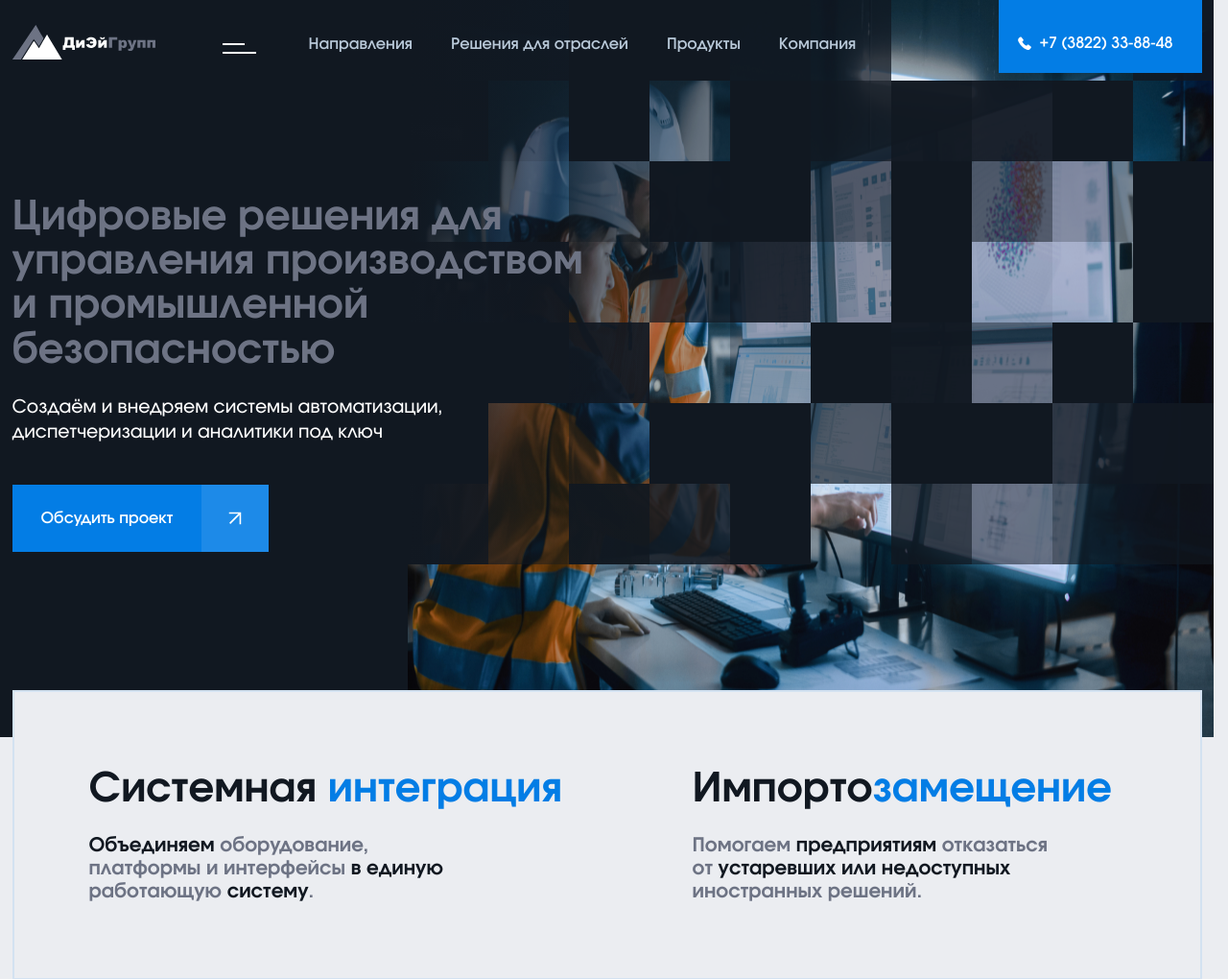
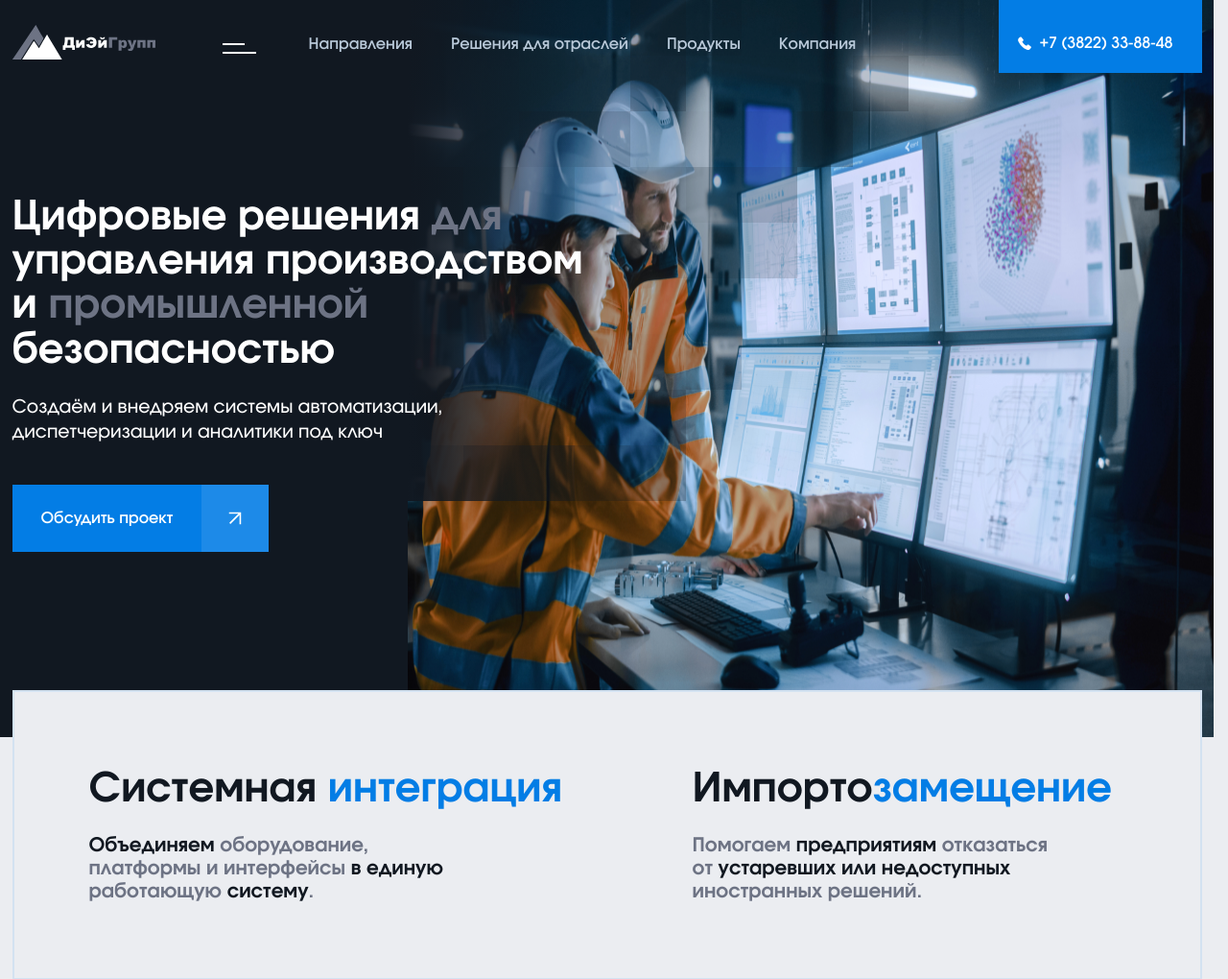
Before and after one commit to Memento-mori-dev/frontend-vite, a PHP site: page / in a window 1280 px wide. Shown: the top 1020 px of the page at 96% size. Run offline with PHP 8.4, Linux system fonts and the light colour scheme; style sheets or scripts are compiled from the project's sources; some libraries are stand-ins or nearby versions.

Commit message:
новая анимация chess

```diff
--- a/layout/index.html
+++ b/layout/index.html
@@ -117,7 +117,7 @@
               <div class="hero__chess-item"></div>
               <div class="hero__chess-item"></div>
               <div class="hero__chess-item"></div>
-              <div class="hero__chess-item"></div>
+              <div class="hero__chess-item hero__chess-item--none"></div>
 
               <div class="hero__chess-item"></div>
               <div class="hero__chess-item"></div>
@@ -127,8 +127,8 @@
               <div class="hero__chess-item"></div>
               <div class="hero__chess-item"></div>
               <div class="hero__chess-item"></div>
-              <div class="hero__chess-item"></div>
-              <div class="hero__chess-item"></div>
+              <div class="hero__chess-item hero__chess-item--none"></div>
+              <div class="hero__chess-item hero__chess-item--none"></div>
 
               <div class="hero__chess-item"></div>
               <div class="hero__chess-item"></div>
@@ -137,9 +137,9 @@
               <div class="hero__chess-item"></div>
               <div class="hero__chess-item"></div>
               <div class="hero__chess-item"></div>
-              <div class="hero__chess-item"></div>
-              <div class="hero__chess-item"></div>
-              <div class="hero__chess-item"></div>
+              <div class="hero__chess-item hero__chess-item--none"></div>
+              <div class="hero__chess-item hero__chess-item--none"></div>
+              <div class="hero__chess-item hero__chess-item--none"></div>
 
               <div class="hero__chess-item"></div>
               <div class="hero__chess-item"></div>
@@ -148,9 +148,9 @@
               <div class="hero__chess-item"></div>
               <div class="hero__chess-item"></div>
               <div class="hero__chess-item"></div>
-              <div class="hero__chess-item"></div>
-              <div class="hero__chess-item"></div>
-              <div class="hero__chess-item"></div>
+              <div class="hero__chess-item hero__chess-item--none"></div>
+              <div class="hero__chess-item hero__chess-item--none"></div>
+              <div class="hero__chess-item hero__chess-item--none"></div>
 
               <div class="hero__chess-item"></div>
               <div class="hero__chess-item"></div>
@@ -158,10 +158,10 @@
               <div class="hero__chess-item"></div>
               <div class="hero__chess-item"></div>
               <div class="hero__chess-item"></div>
-              <div class="hero__chess-item"></div>
-              <div class="hero__chess-item"></div>
-              <div class="hero__chess-item"></div>
-              <div class="hero__chess-item"></div>
+              <div class="hero__chess-item hero__chess-item--none"></div>
+              <div class="hero__chess-item hero__chess-item--none"></div>
+              <div class="hero__chess-item hero__chess-item--none"></div>
+              <div class="hero__chess-item hero__chess-item--none"></div>
 
               <div class="hero__chess-item"></div>
               <div class="hero__chess-item"></div>
@@ -169,10 +169,32 @@
               <div class="hero__chess-item"></div>
               <div class="hero__chess-item"></div>
               <div class="hero__chess-item"></div>
+              <div class="hero__chess-item hero__chess-item--none"></div>
+              <div class="hero__chess-item hero__chess-item--none"></div>
+              <div class="hero__chess-item hero__chess-item--none"></div>
+              <div class="hero__chess-item hero__chess-item--none"></div>
+
               <div class="hero__chess-item"></div>
               <div class="hero__chess-item"></div>
               <div class="hero__chess-item"></div>
               <div class="hero__chess-item"></div>
+              <div class="hero__chess-item"></div>
+              <div class="hero__chess-item hero__chess-item--none"></div>
+              <div class="hero__chess-item hero__chess-item--none"></div>
+              <div class="hero__chess-item hero__chess-item--none"></div>
+              <div class="hero__chess-item hero__chess-item--none"></div>
+              <div class="hero__chess-item hero__chess-item--none"></div>
+
+              <div class="hero__chess-item"></div>
+              <div class="hero__chess-item"></div>
+              <div class="hero__chess-item"></div>
+              <div class="hero__chess-item"></div>
+              <div class="hero__chess-item"></div>
+              <div class="hero__chess-item hero__chess-item--none"></div>
+              <div class="hero__chess-item hero__chess-item--none"></div>
+              <div class="hero__chess-item hero__chess-item--none"></div>
+              <div class="hero__chess-item hero__chess-item--none"></div>
+              <div class="hero__chess-item hero__chess-item--none"></div>
             </div>
           </div>
         </div>
@@ -1233,45 +1255,41 @@
     <script type="module" src="/src/main.js"></script>
 
     <script>
-      let grid = [7,10], //[rows, columns]
-      tl = gsap.timeline({repeat: -1, repeatDelay: 0.5});
+      let grid = [10, 9];
 
-      //one stagger call does all the animation:
-      tl.to(".hero__chess-item", {
-          duration: 1,
-          opacity: 0,
-          yoyo: true,
-          repeat: 1,
-          ease: "power1.inOut",
-          stagger: {
-              amount: 1.5,
-              grid: grid,
-              axis: null,
-              from: "random",
-          }
+      gsap.utils.toArray(".hero__chess-item").forEach(item => {
+          gsap.to(item, {
+              duration: 2,
+              opacity: 0.1,
+              yoyo: true,
+              repeat: -1,
+              ease: "power1.inOut",
+              delay: Math.random() * 1.5
+          });
       });
+
     </script>
 
 
     <script>
-  const title = document.querySelector(".title");
-  const chars = title.textContent.split("");
-  title.innerHTML = chars.map(c => `<span class="char">${c}</span>`).join("");
+//   const title = document.querySelector(".title");
+//   const chars = title.textContent.split("");
+//   title.innerHTML = chars.map(c => `<span class="char">${c}</span>`).join("");
 
-  gsap.from(".char", {
-    duration: 0.5,
-    opacity: 0,
-    y: 30,
-    stagger: 0.03,
-    ease: "back.out"
-  });
+//   gsap.from(".char", {
+//     duration: 0.5,
+//     opacity: 0,
+//     y: 30,
+//     stagger: 0.03,
+//     ease: "back.out"
+//   });
 
-  gsap.from(".element", {
-  duration: 0.8,
-  opacity: 0,
-  filter: "blur(20px)",
-  ease: "power2.in"
-});
+//   gsap.from(".element", {
+//   duration: 0.8,
+//   opacity: 0,
+//   filter: "blur(20px)",
+//   ease: "power2.in"
+// });
     </script>
   </body>
 </html>
--- a/layout/src/styles/blocks/hero.scss
+++ b/layout/src/styles/blocks/hero.scss
@@ -76,8 +76,7 @@
         left: 0;
         z-index: 2;
 
-        width: 100%;
-        // height: 100%;
+        width: 69%;
 
         display: flex;
         flex-wrap: wrap;
@@ -87,6 +86,10 @@
             aspect-ratio: 1;
 
             background-color: var(--black);
+
+            &--none{
+                background: none;
+            }
         }
 
         &::after{
```
